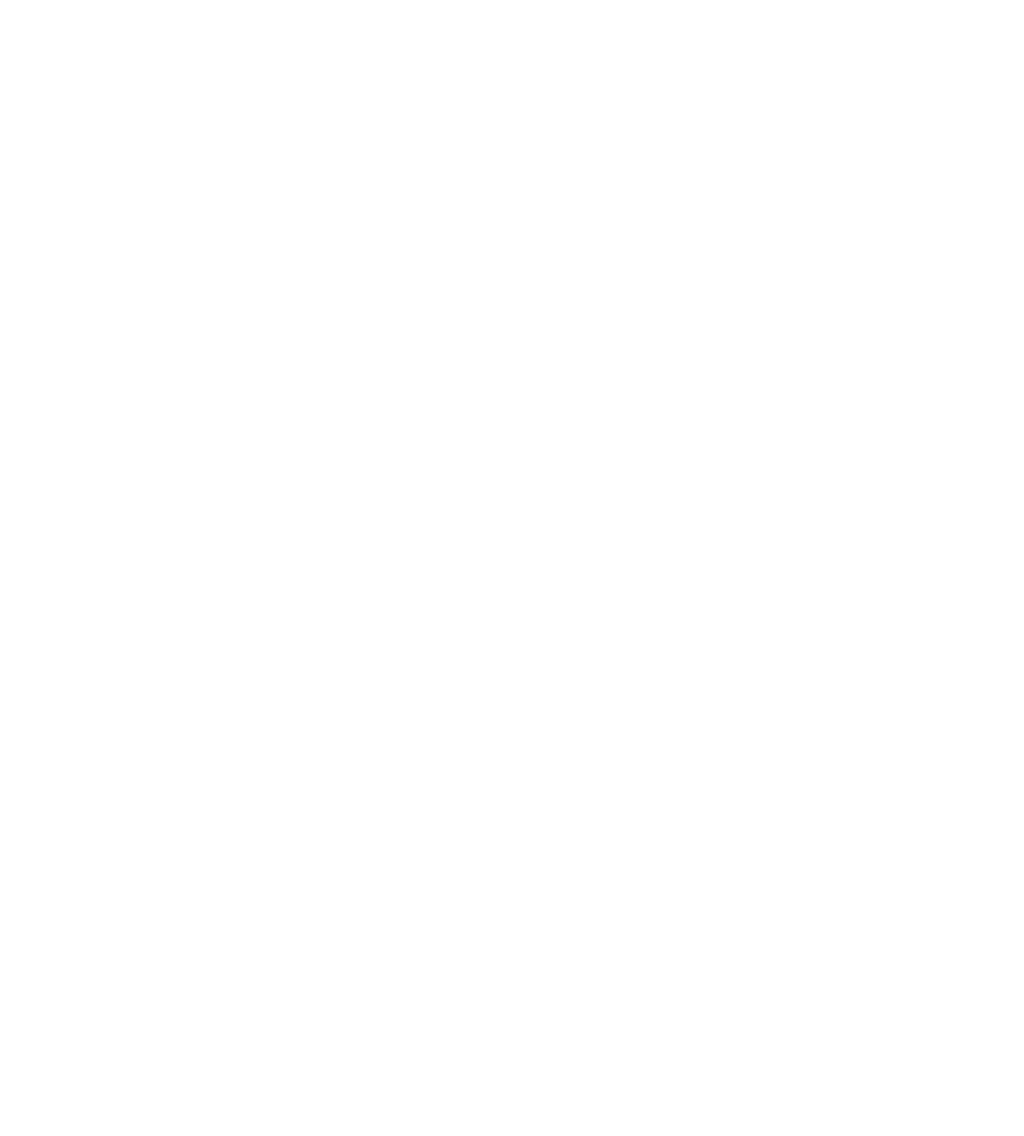
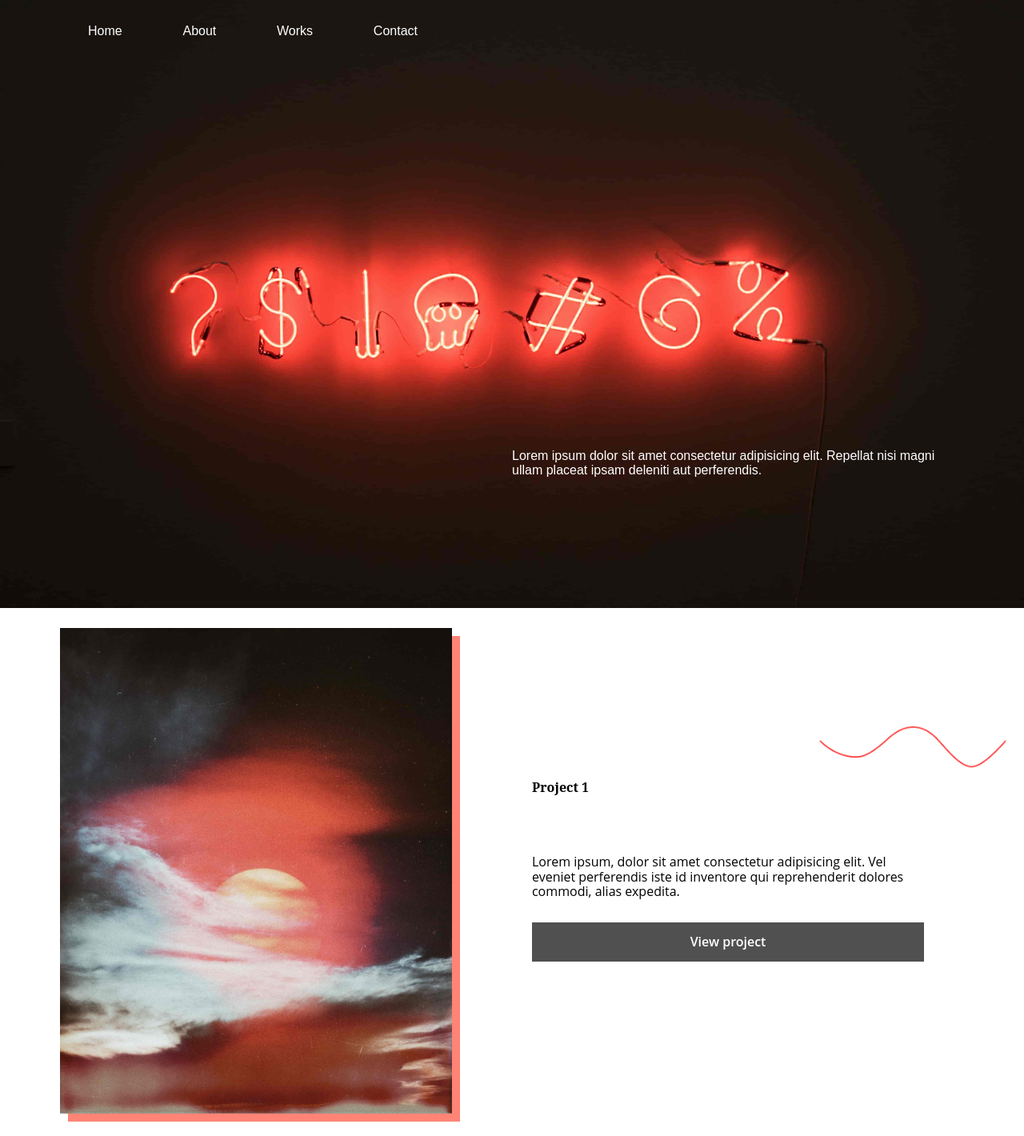
Before and after one commit to mikosramek/.sprnt_gsap, a plain HTML site: page index.html in a window 1280 px wide. Shown: the top 1420 px of the page at 80% size. Before the commit the page ends 800 px from the top, so only its background shows below. Drawn offline with nearby package versions, Linux system fonts and the light colour scheme.

Commit message:
Adding in html, css, and js for header and project sections

```diff
--- a/index.html
+++ b/index.html
@@ -5,12 +5,78 @@
   <meta name="viewport" content="width=device-width, initial-scale=1.0">
   <meta http-equiv="X-UA-Compatible" content="ie=edge">
   <link rel='stylesheet' href='styles/style.css'>
+  <link href="https://fonts.googleapis.com/css?family=Noto+Serif%20Open+Sans:400,400i,600%20Work+Sans&display=swap" rel="stylesheet">
   <title>SPRNT</title>
 </head>
 <body>
+  <header id="home">
+    <div class="wrapper">
+      <nav class="headerNav">
+        <ul>
+          <li><a href="#home">Home</a></li>
+          <li><a href="#about">About</a></li>
+          <li><a href="#works">Works</a></li>
+          <li><a href="#contact">Contact</a></li>
+        </ul>
+      </nav>
+      <h1>Lorem ipsum dolor sit amet consectetur adipisicing elit. Repellat nisi magni ullam placeat ipsam deleniti aut perferendis.</h1>
+    </div>
+  </header>
+  <main>
+    <section class="about" id="about">
+      <div class="wrapper">
 
+      </div>
+    </section>
+    <section class="projects" id="works">
+      <div class="wrapper">
+        <ul class="projectsList">
+          <li>
+            <div class="projectImage"><img src="./assets/project1.jpg" alt=""></div class="projectImage">
+            <div class="projectText">
+              <h2>Project 1</h2>
+              <p>Lorem ipsum, dolor sit amet consectetur adipisicing elit. Vel eveniet perferendis iste id inventore qui reprehenderit dolores commodi, alias expedita.</p>
+              <a href="#">View project</a>
+              <div class="wiggle"><img src="./assets/line.png" alt=""></div class="wiggle">
+            </div>
+          </li>
+          <li>
+            <div class="projectImage"><img src="./assets/project2.jpg" alt=""></div>
+            <div class="projectText">
+              <h2>Project 2</h2>
+              <p>Lorem ipsum dolor sit amet, consectetur adipisicing elit. Blanditiis reiciendis quasi dolorum praesentium ipsam. Aspernatur doloremque quod est deleniti nostrum?</p>
+              <a href="">View project</a>
+              <div class="wiggle"><img src="./assets//line.png" alt=""></div>
+            </div>
+          </li>
+        </ul>
+      </div>
+    </section>
+    <section>
+      <div class="wrapper">
+        <p class="slogan">Lorem ipsum dolor sit amet consectetur, adipisicing elit. Dolorum, explicabo laborum! Sed minus voluptas quo repudiandae eligendi. Accusantium necessitatibus dolorum perspiciatis incidunt totam blanditiis voluptas!</p>
+      </div>
+    </section>
+  </main>
+  <footer id="contact">
+    <div class="wrapper">
+      <nav>
+        <h3>.SPRNT</h3>
+        <ul>
+          <li><a href="#home">Home</a></li>
+          <li><a href="#about">About</a></li>
+          <li><a href="#works">Works</a></li>
+          <li><a href="#contact">Contact</a></li>
+        </ul>
+      </nav>
+      <aside>
 
-
+      </aside>
+    </div>
+  </footer>
+  <!-- jQuery -->
+  <script src='https://ajax.googleapis.com/ajax/libs/jquery/3.3.1/jquery.min.js'></script>
+  <!-- GreenSock -->
   <script src="https://cdnjs.cloudflare.com/ajax/libs/gsap/3.0.5/gsap.min.js"></script>
   <script src='scripts/script.js'></script>
 </body>
--- a/scripts/script.js
+++ b/scripts/script.js
@@ -0,0 +1,30 @@
+
+const animations = {};
+
+animations.slideIn = {
+  duration: 1.2,
+  x: 25,
+  opacity: 0,
+  scale: 0.5
+};
+
+animations.normal = {
+  duration: 0.35,
+  rotation: 0,
+  scale: 1
+}
+
+animations.getRandomNumber = (min, max) => {
+  return min + Math.floor(Math.random() * max);
+}
+
+$(document).ready(function(){
+  gsap.from("h1", animations.slideIn);
+
+  $('.headerNav li').hover(function() {
+    gsap.to(this, {duration: 0.35, scale: 0.9, rotation: animations.getRandomNumber(-20, 40)});
+  }, function() {
+    gsap.to(this, animations.normal);
+  });
+
+});
--- a/styles/style.css
+++ b/styles/style.css
@@ -9,8 +9,122 @@ html { -moz-box-sizing: border-box; -webkit-box-sizing: border-box; box-sizing:
 .visually-hidden:not(:focus):not(:active) { position: absolute !important; height: 1px; width: 1px; overflow: hidden; clip: rect(1px 1px 1px 1px); /* IE6, IE7 */ clip: rect(1px, 1px, 1px, 1px); white-space: nowrap; /* added line */}
 
 
+
+
+
+/*
+font-family: 'Work Sans', sans-serif;
+font-family: 'Open Sans', sans-serif;
+font-family: 'Noto Serif', serif;
+*/
+
+
 img { display: block; width: 100%; }
 html { font-size: 62.5%; }
 a, a:visited { text-decoration: none; color: inherit }
 ul { list-style: none; padding: 0; margin: 0; }
 .wrapper { max-width: 1080px; width: 90%; margin: 0 auto; }
+
+
+nav {
+
+  font-size: 1.6rem;
+  font-family: 'Work Sans', sans-serif;
+}
+.headerNav ul {
+  padding-top: 30px;
+  width: 40%;
+  display: flex;
+  justify-content: space-between;
+}
+.headerNav a {
+  padding: 10px;
+}
+.headerNav li:hover {
+  color: #FF4040;
+}
+
+header {
+  background-image: url("../assets/header.jpg");
+  background-position: center;
+  background-size: cover;
+  color: #fff;
+}
+header .wrapper {
+  position: relative;
+  min-height: 95vh;
+}
+header h1 {
+  position: absolute;
+  bottom: 20%;
+  right: 0;
+  font-size: 1.6rem;
+  font-family: 'Work Sans', sans-serif;
+  width: 50%;
+  font-weight: 400;
+}
+
+
+.projectsList li{
+  display: flex;
+}
+
+.projectsList li div{
+  width: 50%;
+}
+
+.projectImage{
+  padding: 25px;
+}
+.projectImage img {
+  box-shadow: 10px 10px 0px #FF8476;
+  position: relative;
+  right: 50px;
+}
+
+
+.projectText {
+  display: flex;
+  flex-direction: column;
+  justify-content: center;
+  position: relative;
+  font-size: 1.6rem;
+  padding: 25px;
+}
+.projectText h2 {
+  font-family: 'Noto Serif', serif;
+  font-size: 1.6rem;
+  font-weight: 700;
+  margin: 0;
+}
+.projectText p {
+  font-family: 'Open Sans', sans-serif;
+  margin-top: 75px;
+  margin-bottom: 30px;
+}
+.projectText a {
+  font-family: 'Open Sans', sans-serif;
+  font-weight: 600;
+  background-color: #505050;
+  padding: 15px 10px;
+  text-align: center;
+  color: #fff;
+}
+.wiggle {
+  position: absolute;
+  top: 20%;
+  right: -100px;
+}
+
+.projectsList li:nth-of-type(2n){
+  flex-direction: row-reverse;
+}
+.projectsList li:nth-of-type(2n) .projectImage img{
+  right: 0;
+  left: 50px;
+  box-shadow: -10px 10px 0px #FFE676;
+}
+.projectsList li:nth-of-type(2n) .wiggle{
+  right: 0;
+  left: -100px;
+}
```
Also changed, not shown: assets/header.jpg (renamed from assets/matthew-brodeur-zEFyM4sulJ8-unsplash.jpg), assets/project1.jpg (renamed from assets/eluoec-U2Ug1A6tQew-unsplash.jpg), assets/project2.jpg (renamed from assets/annie-spratt-UQAQm_EpWR8-unsplash.jpg).
